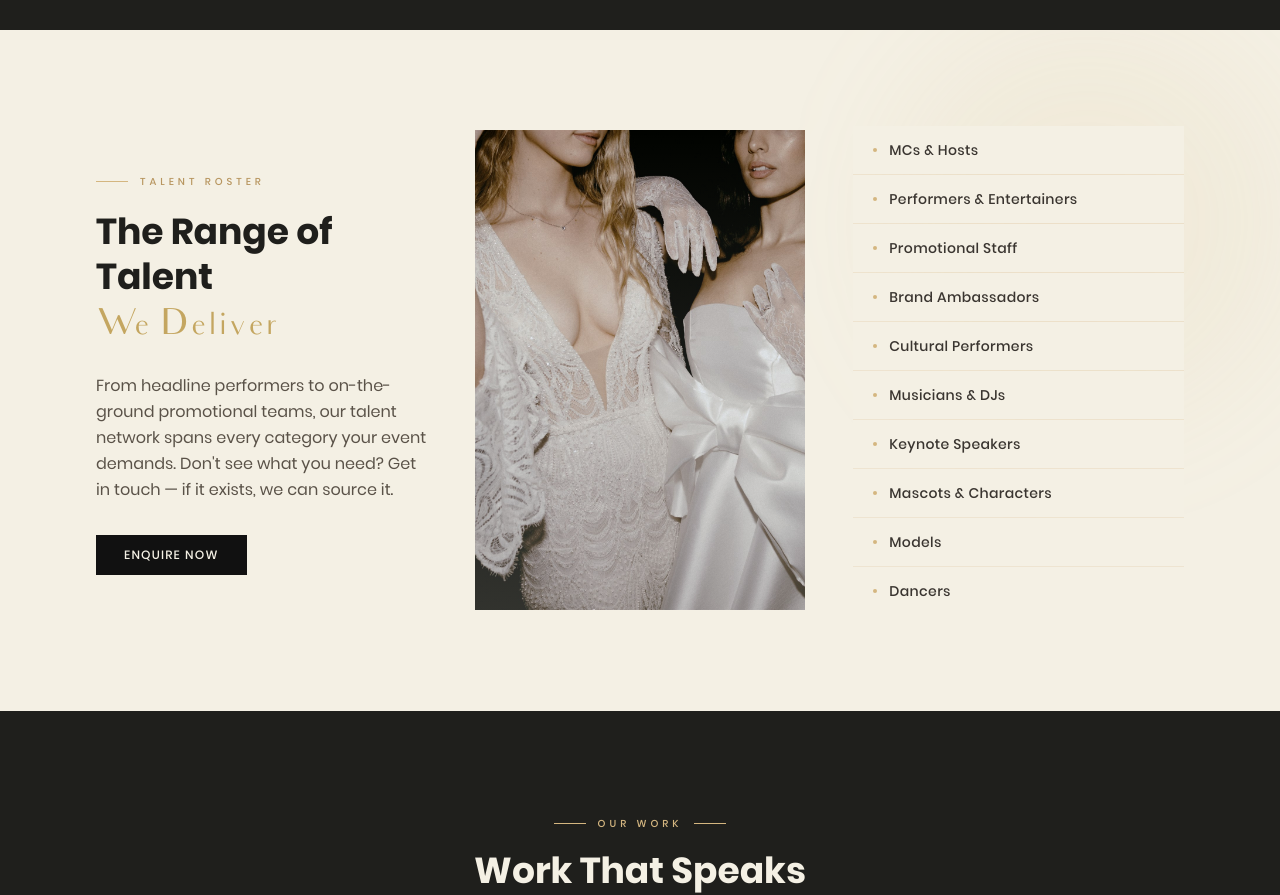
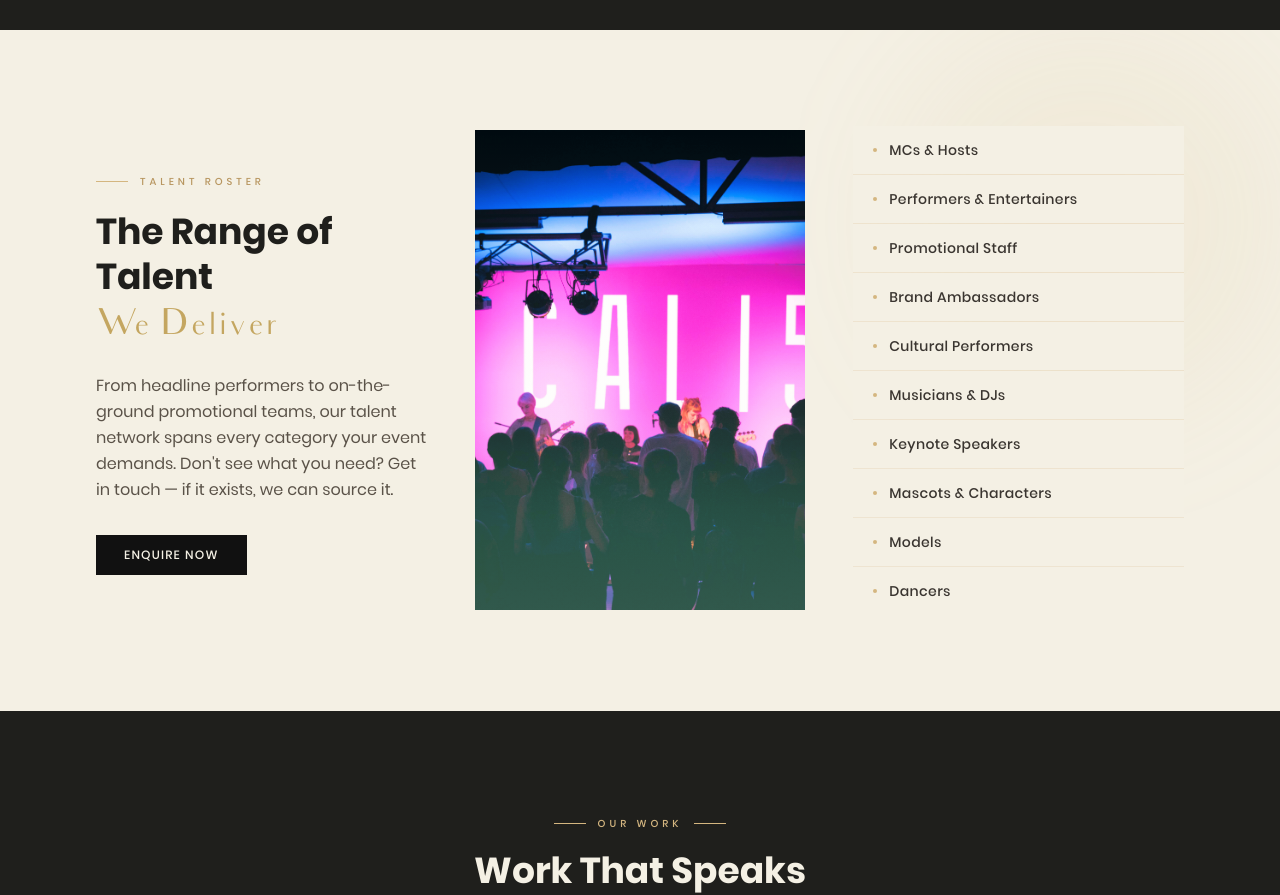
Before and after one commit to jade842/harveyjamesmanagement, a Next.js app: page / in a window 1280 px wide. Shown: the part 2480-3375 px from the top of the page. Built offline with nearby package versions, Linux system fonts and the light colour scheme.

Commit message:
Swap talent section image to _MG_9870

```diff
--- a/app/components/Talent.tsx
+++ b/app/components/Talent.tsx
@@ -52,7 +52,7 @@ export default function Talent() {
           {/* Middle — image */}
           <div className="relative h-[480px] overflow-hidden hidden lg:block">
             <Image
-              src="/SALLY VICTORIA COUTURE - FLOSSY PHOTO  (90 of 147).jpg"
+              src="/_MG_9870.jpg"
               alt="Fashion talent"
               fill
               className="object-cover object-[center_20%]"
```
